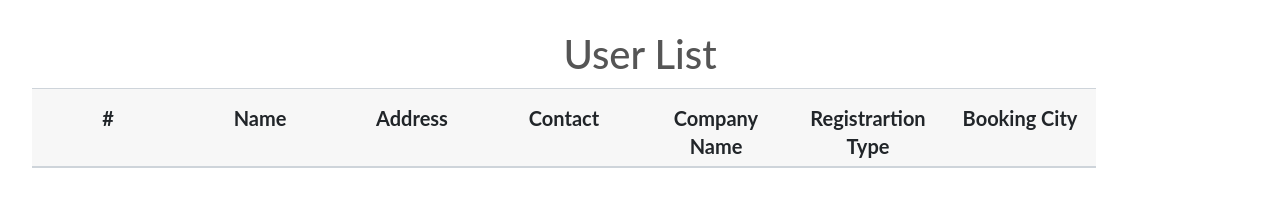
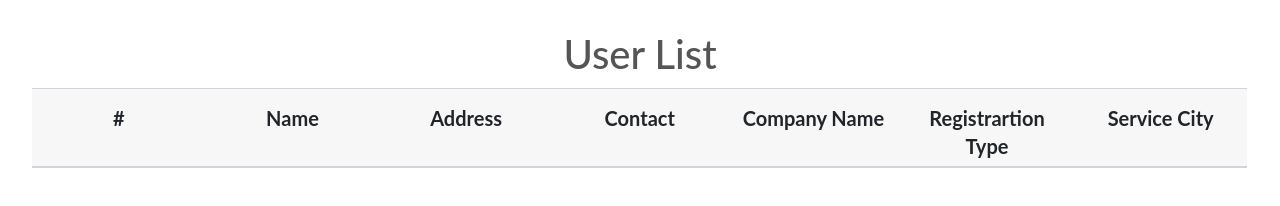
Before and after one commit to kushguglani/wheelOnRent, a website with bundled scripts: page public/admin/userDetails.html in a window 1280 px wide. Built offline with nearby package versions, Linux system fonts and the light colour scheme; no server answers.

```diff
--- a/public/admin/userDetails.html
+++ b/public/admin/userDetails.html
@@ -31,7 +31,7 @@
 						<th class="">Contact</th>
 						<th class="">Company Name</th>
 						<th class="">Registrartion Type</th>
-						<th class="">Booking City</th>
+						<th class="">Service City</th>
 					</tr>
 				</thead>
 				<tbody class="userDetails clearfix">
--- a/public/css/table.css
+++ b/public/css/table.css
@@ -28,7 +28,7 @@
 .userDetail td,
 .userDetail th {
 	display: block;
-	width: 12.5%;
+	width: 14.28%;
 }
 .table-fixed tbody td {
   float: left;
--- a/public/js/admin/userDetailList.js
+++ b/public/js/admin/userDetailList.js
@@ -6,7 +6,7 @@
 	// deleteVehicle(2);
 	axios.get('/fetchAllAgents').then(res => {
 		console.log(res);
-		let tdataArray = res.data.map((curr, i) => `<tr class='clearfix'><td>${++i}</td><td> ${curr.agent_name}</td><td>${curr.agent_mobile}</td><td>${curr.agent_address} ${curr.agent_city} ${curr.agent_zip_code} ${curr.agent_state}</td><td>${curr.agent_company_name}</td><td>${curr.agent_registration_type}</td><td>${curr.agent_bookin_city.join(', ')}</td>}</td></tr>`);
+		let tdataArray = res.data.map((curr, i) => `<tr class='clearfix'><td>${++i}</td><td> ${curr.agent_name}</td><td>${curr.agent_mobile}</td><td>${curr.agent_address} ${curr.agent_city} ${curr.agent_zip_code} ${curr.agent_state}</td><td>${curr.agent_company_name}</td><td>${curr.agent_registration_type}</td><td>${curr.agent_service_city.join(', ')}</td></td></tr>`);
 		let tdata = tdataArray.join('');
 		document.querySelector('.userDetails').innerHTML = tdata;
 	})
```
